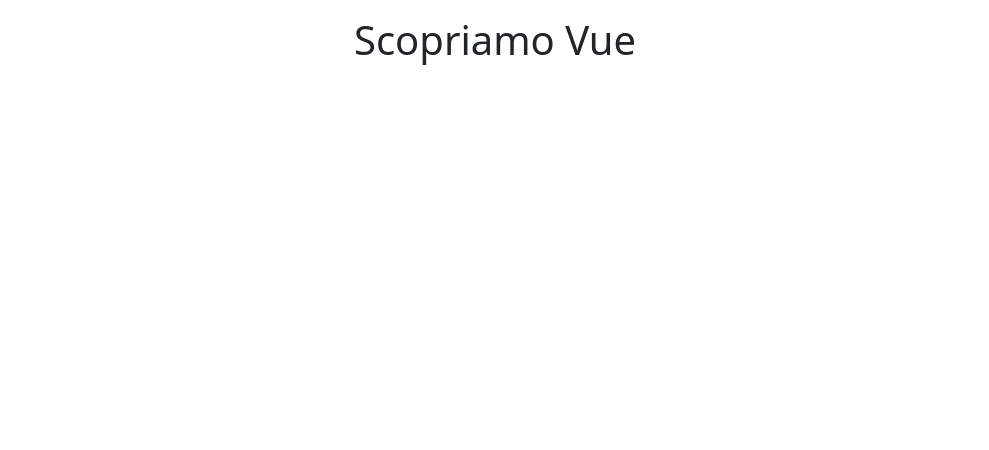
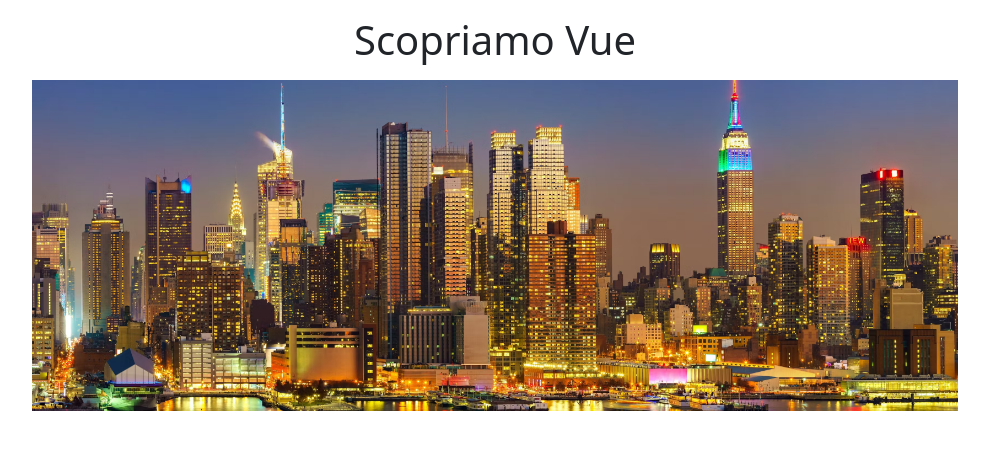
Before and after one commit to abdicore/vue-hello, a plain HTML site: page index.html in a window 1280 px wide. Shown: the whole page, without its empty margins (50-1039 px from the left). Drawn offline with nearby package versions, Linux system fonts and the light colour scheme.

Commit message:
img-render

```diff
--- a/index.html
+++ b/index.html
@@ -23,18 +23,27 @@
 <body>
     <!-- vueScript -->
     <script src="https://unpkg.com/vue@3/dist/vue.global.js"></script>
-<main>
     <div id="app">
-        <div class="container">
-            <div class="row">
-                <div class="col-10">
-                    <h1 class="text-center m-3">{{ message }}</h1>
+        <header>
+            <div class="container">
+                <div class="row">
+                    <div class="col-10">
+                        <h1 class="text-center m-3">{{ message }}</h1>
+                    </div>
+                </div>
+            </div>
+        </header>
+        <main>
+            <div class="container">
+                <div class="row">
+                    <div class="col-10">
+                        <img class="img-fluid" :src="imageUrl" alt="">
+                    </div>
                 </div>
             </div>
 
-        </div>
+        </main>
     </div>
-</main>
 
 
 
--- a/js/script.js
+++ b/js/script.js
@@ -11,7 +11,8 @@
 createApp({
   data() {
     return {
-      message: 'Scopriamo Vue'
+      message: 'Scopriamo Vue',
+      imageUrl: '../img/n.y.jpg',
     }
   }
 }).mount('#app')
```
Also changed, not shown: img/n.y.jpg (added).
